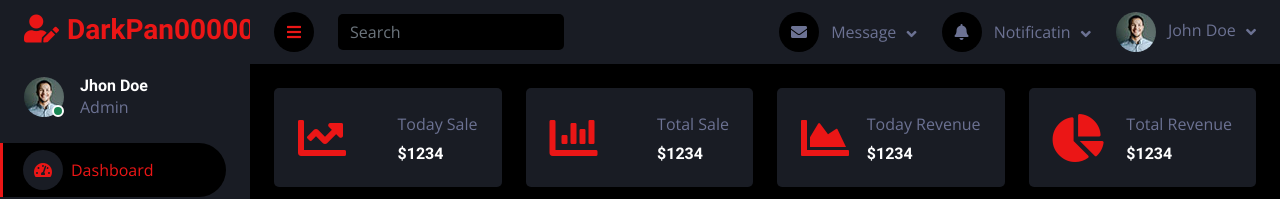
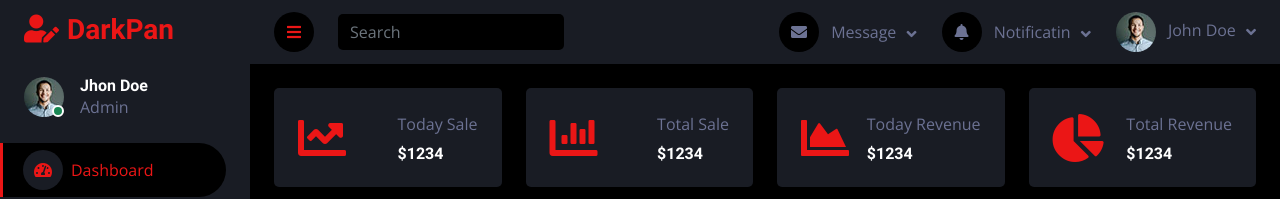
Before and after one commit to zzh6517/earth, a plain HTML site: page index.html in a window 1280 px wide. Shown: the top 199 px of the page. Drawn offline with Linux system fonts and the light colour scheme.

Commit message:
uodate index

```diff
--- a/index.html
+++ b/index.html
@@ -36,7 +36,7 @@
 <div class="sidebar pe-4 pb-3">
 <nav class="navbar bg-secondary navbar-dark">
 <a href="index1.html" class="navbar-brand mx-4 mb-3">
-<h3 class="text-primary"><i class="fa fa-user-edit me-2"></i>DarkPan00000000</h3>
+<h3 class="text-primary"><i class="fa fa-user-edit me-2"></i>DarkPan</h3>
 </a>
 <div class="d-flex align-items-center ms-4 mb-4">
 <div class="position-relative">
```
